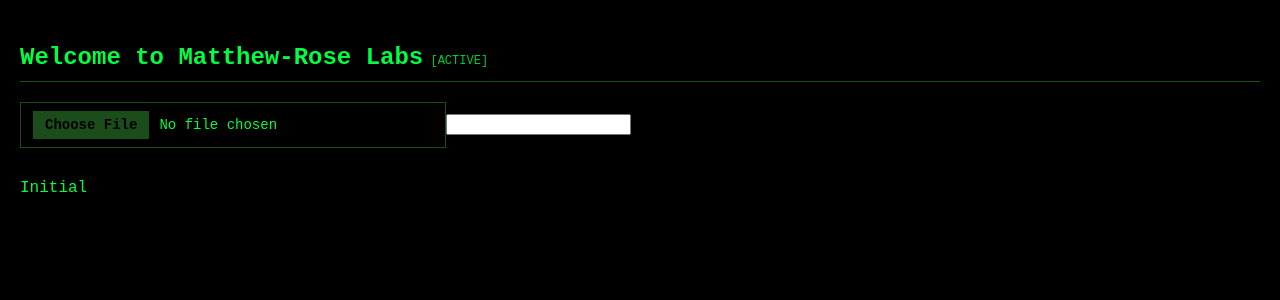
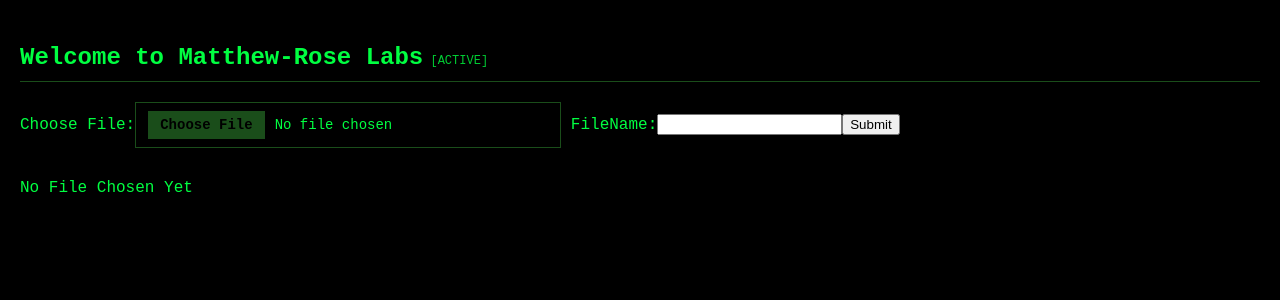
Before and after one commit to varshinivij/mattlab, a React (Vite) app in the folder matthew_rose_labs/: page / in a window 1280 px wide. Shown: the top 300 px of the page. Built offline with nearby package versions, Linux system fonts and the light colour scheme.

Commit message:
removed a useless folder - still have issues

```diff
--- a/matthew_rose_labs/src/App.jsx
+++ b/matthew_rose_labs/src/App.jsx
@@ -1,32 +1,29 @@
 import React, { useState } from 'react';
-import api from './api.jsx';
 import axios from 'axios';
 
 const allowedFiles = ['.jpeg', '.jpg', '.png'];
 
 function App() {
   const [file, setFile] = useState(null);
-  const [status, setStatus] = useState('Initial');
+  const [status, setStatus] = useState('No File Chosen Yet');
   const [filename, setFileName] = useState('output.png');
 
-  function postRequest(newFile, newFileName) {
+  function postFileRequest() {
     const formData = new FormData();
-    //standard JS object for file uploads
-    formData.append("file", newFile);
-    formData.append("filename", newFileName);
-    axios.post('api', formData)
-      .then( (response) => setStatus(`File uploaded: ${response.data}`))
-      .catch( (error) => setStatus(`Error Encountered: ${error.message}`))
-  };
+    formData.append("file", file);
+    formData.append("fileName", filename);
+    axios.post('/api', formData)
+      .then(response => setStatus(`File uploaded: ${response.data}`))
+      .catch(error => setStatus(`Error Encountered: ${error.message}`));
+  }
 
-
-  const handleFileChange = (e) => {
+  const handleFileUpload = (e) => {
     if (e.target.files) {
       const file = e.target.files[0];
       if (file.size > 5000000) {
         setStatus("Error: File size larger than 5MB");
         return;
-      } else if (!file.type.startsWith('image/')){
+      } else if (!file.type.startsWith('image/')) {
         setStatus("Error: Upload an image");
         return;
       } else if (!allowedFiles.some(ext => file.name.toLowerCase().endsWith(ext))) {
@@ -34,20 +31,24 @@ function App() {
         return;
       }
       setFile(file);
-      setFileName(filename);
-      postRequest(file, filename);
+      postFileRequest(file, filename);
     } else {
       setStatus("Error: Empty file");
     }
   }
 
-
-
   return (
     <div>
       <p className='main-title'>Welcome to Matthew-Rose Labs</p>
-        <input type='file' onChange={handleFileChange} />
-        <input type='text' onkeypress={handleFileChange} />
+
+      <label> Choose File:
+        <input type='file' onChange={handleFileUpload}/>
+      </label>
+      <label > FileName:
+        <input type='text' onKeyDown={(e => setFileName(e.target.value))}/>
+      </label>
+      <button type="submit" onClick={postFileRequest}>Submit</button>
+
       {file && (
         <img
           src={URL.createObjectURL(file)}
@@ -57,7 +58,6 @@ function App() {
       <p>{status}</p>
     </div>
   );
-};
-
+}
 
 export default App;
```
Also changed, not shown: matthew_rose_labs/src/components/Image.jsx (deleted). Lines whose indentation alone changed are shown as unchanged.
